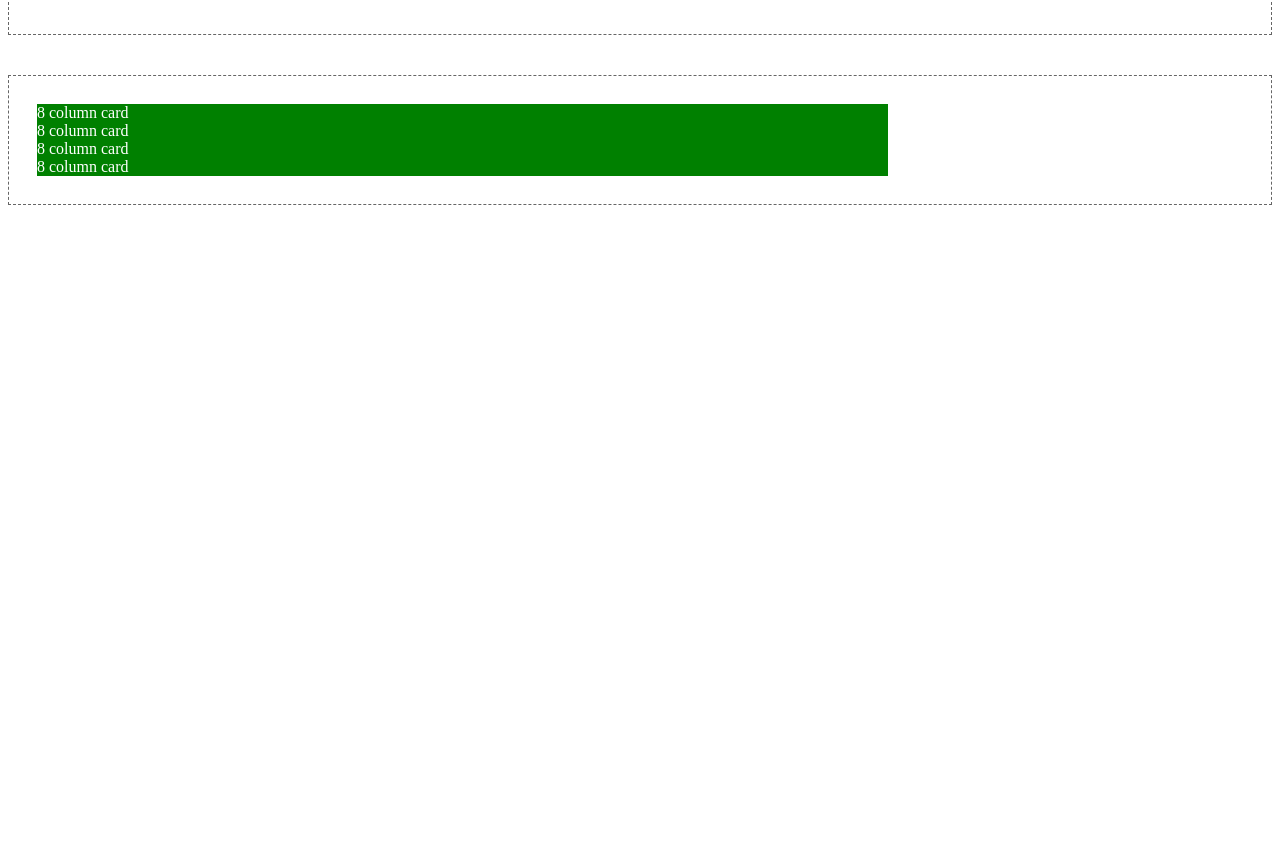
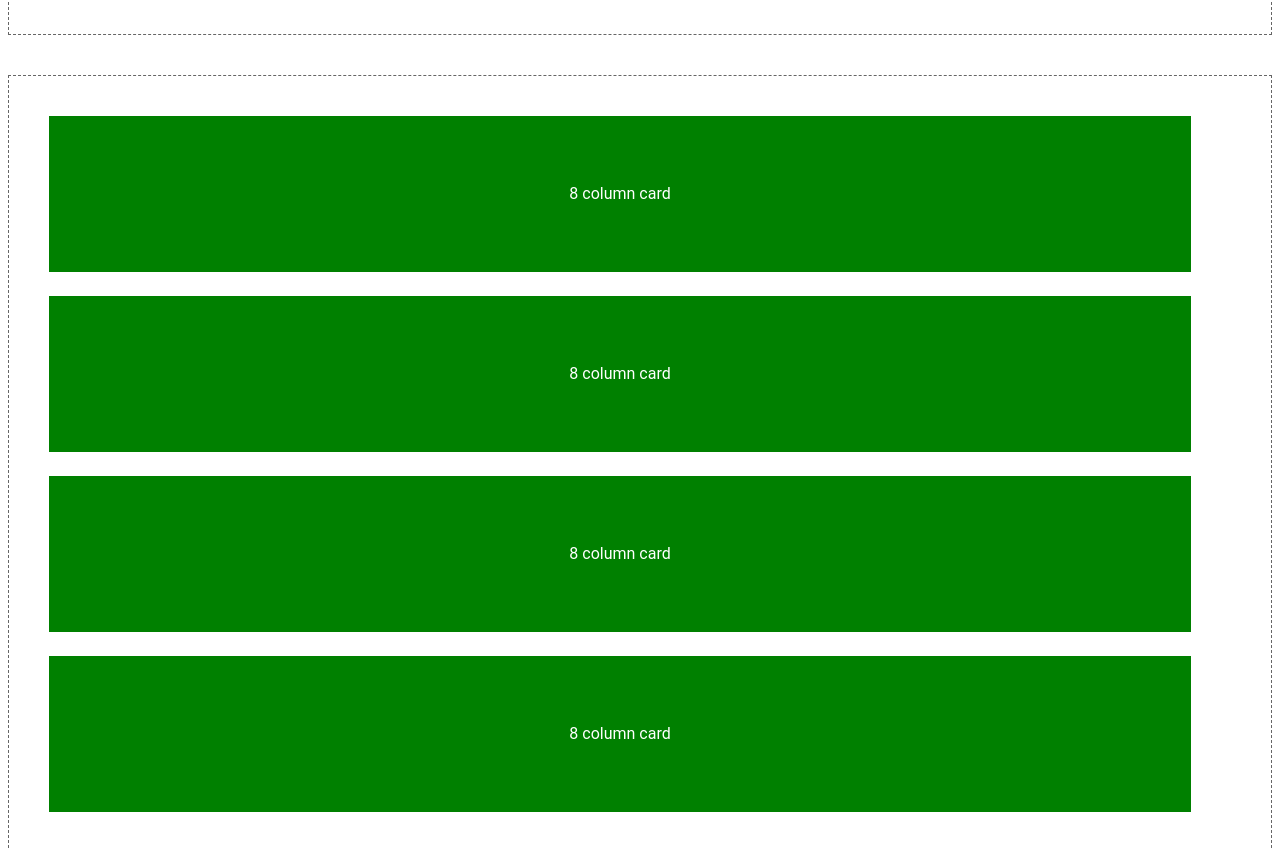
Before and after one commit to panajeff/flexboxcards, a plain HTML site: page index.html in a window 1280 px wide. Shown: the part 909-1758 px from the top of the page. Before the commit the page ends 1154 px from the top, so only its background shows below. Drawn offline with Linux system fonts and the light colour scheme.

Commit message:
Update index.html

```diff
--- a/index.html
+++ b/index.html
@@ -16,7 +16,7 @@
         margin: 0 0 40px 0;
         border: 1px dashed #666;
       }
-      .card4column, .card4to8column {
+      .card4column, .card4to8column, .card8column {
         flex: 1; /* Allows boxes to grow and shrink equally */
         flex-basis: max-content; /* Prefer maximum width until wrap */
         text-align: center;
```
